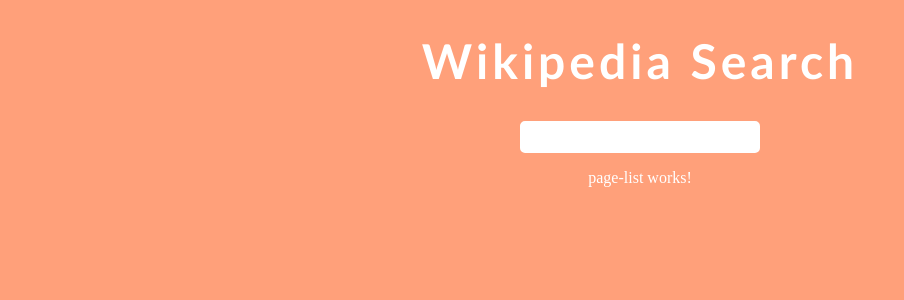
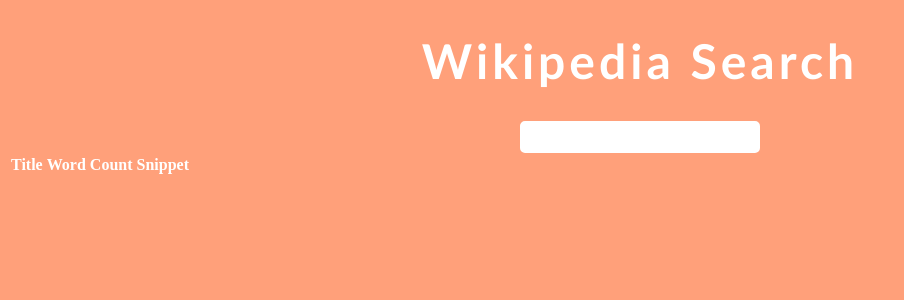
Before and after one commit to BillStephens2022/WikiSearch-Angular, an Angular app: page / in a window 1280 px wide. Shown: the top 300 px of the page, without its empty margins (0-904 px from the left). Built offline with nearby package versions, Linux system fonts and the light colour scheme.

Commit message:
created table to show list of search results

```diff
--- a/src/app/app.component.html
+++ b/src/app/app.component.html
@@ -1,4 +1,4 @@
 <h1>Wikipedia Search</h1>
 
 <app-search-bar (submitted)="onTerm($event)"></app-search-bar>
-<app-page-list></app-page-list>
+<app-page-list [pages]="pages"></app-page-list>
--- a/src/app/app.component.ts
+++ b/src/app/app.component.ts
@@ -7,12 +7,15 @@
   styleUrls: ['./app.component.css']
 })
 export class AppComponent {
+  pages = [];
+
   constructor(private wikipedia: WikipediaService) {
 
   }
   onTerm(term: string) {
-    const results = this.wikipedia.search(term);
-    console.log(results);
+    this.wikipedia.search(term).subscribe((response: any) => {
+      this.pages = response.query.search;
+    })
   }
 }
 
--- a/src/app/app.module.ts
+++ b/src/app/app.module.ts
@@ -1,6 +1,6 @@
 import { NgModule } from '@angular/core';
 import { BrowserModule } from '@angular/platform-browser';
-
+import { HttpClientModule } from '@angular/common/http';
 import { AppComponent } from './app.component';
 import { SearchBarComponent } from './search-bar/search-bar.component';
 import { PageListComponent } from './page-list/page-list.component';
@@ -12,7 +12,8 @@
     PageListComponent
   ],
   imports: [
-    BrowserModule
+    BrowserModule,
+    HttpClientModule
   ],
   providers: [],
   bootstrap: [AppComponent]
--- a/src/app/page-list/page-list.component.html
+++ b/src/app/page-list/page-list.component.html
@@ -1 +1,16 @@
-<p>page-list works!</p>
+<table class="table is-striped">
+  <thead>
+    <tr>
+        <th>Title</th>
+        <th>Word Count</th>
+        <th>Snippet</th>
+    </tr>
+  </thead>
+<tbody>
+  <tr *ngFor="let page of pages">
+    <td>{{ page.title }}</td>
+    <td>{{ page.wordcount }}</td>
+    <td>{{ page.snippet }}</td>
+  </tr>
+</tbody>
+</table>
--- a/src/app/page-list/page-list.component.ts
+++ b/src/app/page-list/page-list.component.ts
@@ -1,4 +1,4 @@
-import { Component } from '@angular/core';
+import { Component, Input } from '@angular/core';
 
 @Component({
   selector: 'app-page-list',
@@ -6,5 +6,5 @@
   styleUrls: ['./page-list.component.css']
 })
 export class PageListComponent {
-
+  @Input() pages: any = [];
 }
--- a/src/app/wikipedia.service.ts
+++ b/src/app/wikipedia.service.ts
@@ -1,12 +1,23 @@
 import { Injectable } from '@angular/core';
+import { HttpClient } from '@angular/common/http';
 
 @Injectable({
   providedIn: 'root'
 })
 export class WikipediaService {
 
-  constructor() { }
+  constructor(private http: HttpClient) { }
+
   public search(term: string) {
-    return 'I am wikipedia search results';
+    return this.http.get('https://en.wikipedia.org/w/api.php', {
+      params: {
+        action: 'query',
+        format: 'json',
+        list: 'search',
+        utf8: '1',
+        srsearch: term,
+        origin: '*'
+      }
+    });
   }
 }
```
